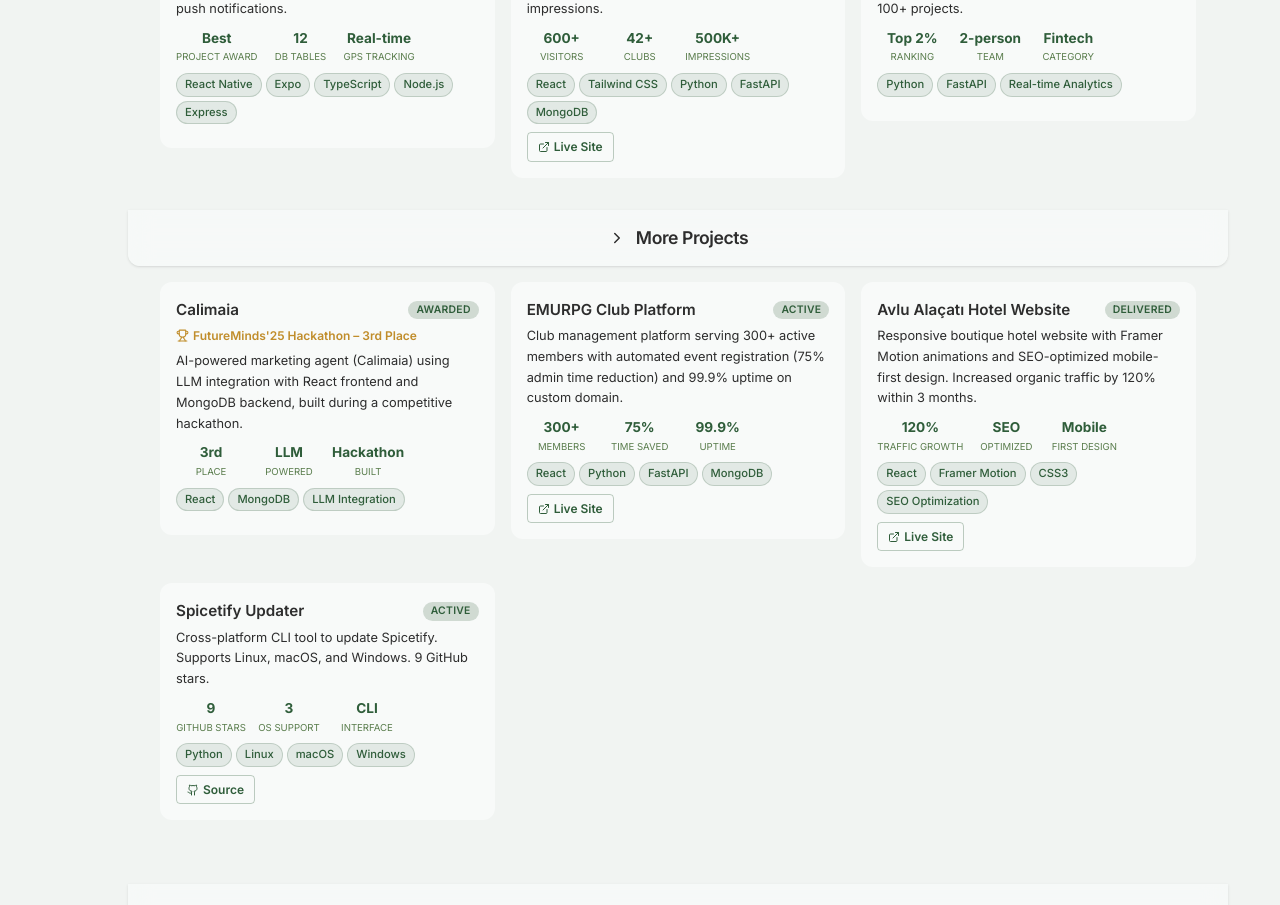
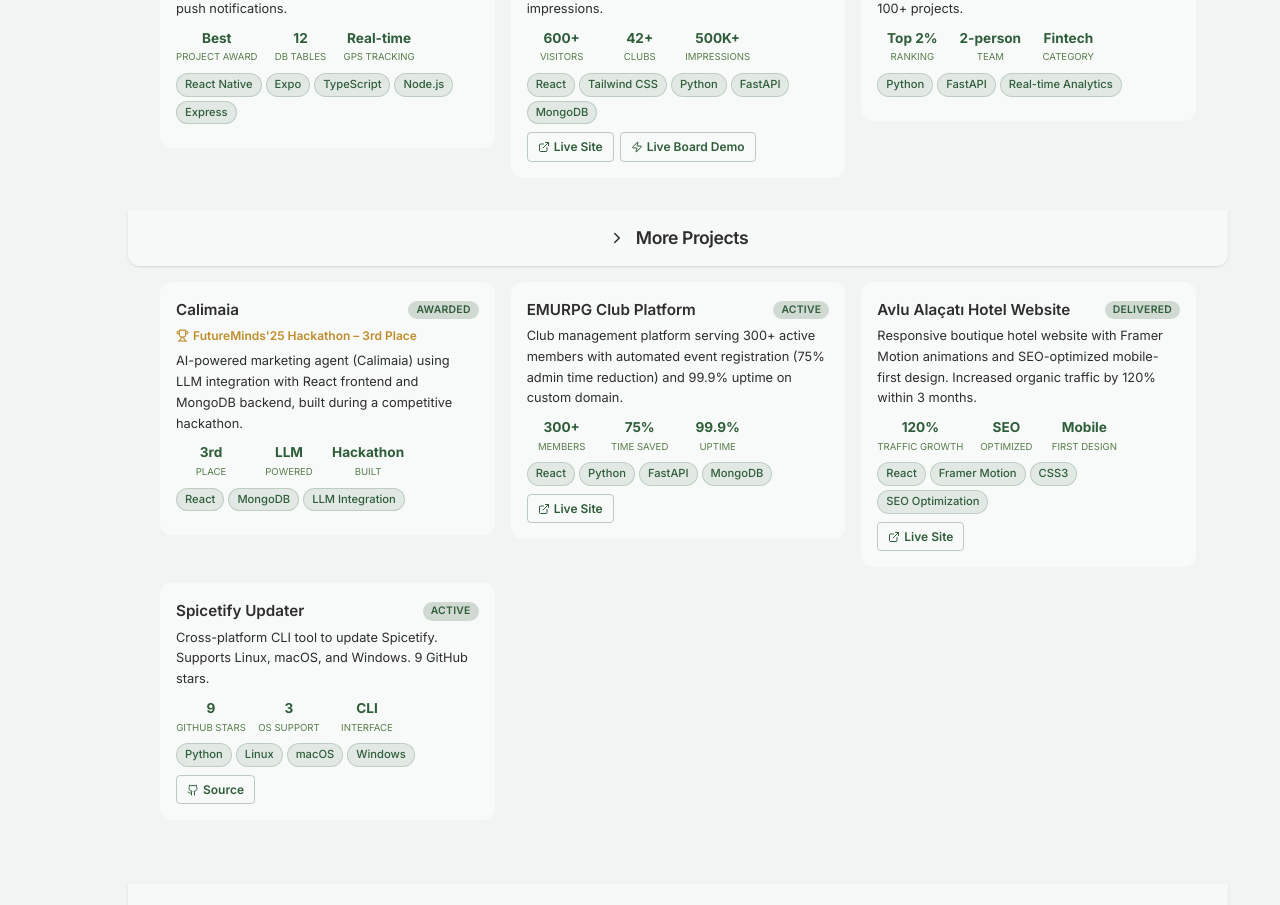
Before and after one commit to BaranDev/cevdetbaranoral-portfolio, a React (Vite) app: page / in a window 1280 px wide. Shown: the part 1900-2805 px from the top of the page. Built offline with nearby package versions, Linux system fonts and the light colour scheme.

Commit message:
feat: initialize portfolio data and home page structure.

```diff
--- a/src/data/portfolioData.json
+++ b/src/data/portfolioData.json
@@ -192,7 +192,11 @@
       },
       "repo": "",
       "status": "awarded",
-      "media": { "image": "", "demo": "https://emurpg.com/emucon" }
+      "media": {
+        "image": "",
+        "demo": "https://emurpg.com/emucon",
+        "mock_demo": "https://emurpg.com/demo/emucon"
+      }
     },
     {
       "id": "brainstorm-teknofest",
--- a/src/pages/Home.jsx
+++ b/src/pages/Home.jsx
@@ -496,6 +496,15 @@ const Home = () => {
               <ExternalLink size={12} /> Live Site
             </PLink>
           )}
+          {p.media?.mock_demo && (
+            <PLink
+              href={p.media.mock_demo}
+              target="_blank"
+              rel="noopener noreferrer"
+            >
+              <Zap size={12} /> Live Board Demo
+            </PLink>
+          )}
           {p.repo && (
             <PLink href={p.repo} target="_blank" rel="noopener noreferrer">
               <Github size={12} /> Source
```
